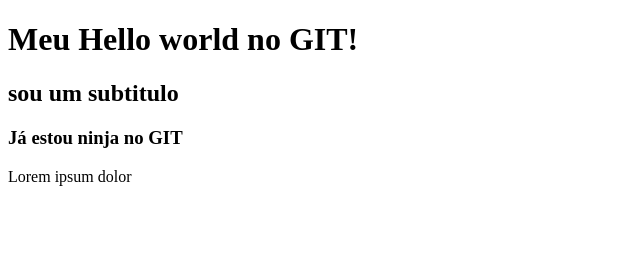
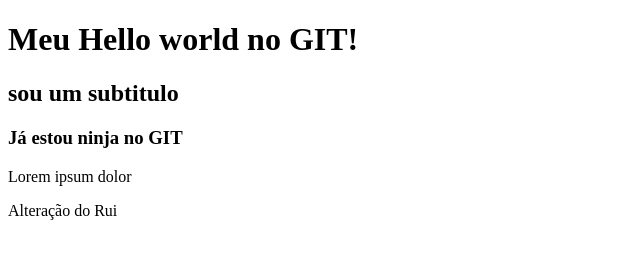
Before and after one commit to ruikomi/teste-dh, a plain HTML site: page index.html in a window 1280 px wide. Shown: the whole page, without its empty margins (0-640 px from the left). Drawn offline with Linux system fonts and the light colour scheme.

Commit message:
Fiz inclusao do segundo paragrafo

```diff
--- a/index.html
+++ b/index.html
@@ -11,5 +11,6 @@
     <h2>sou um subtitulo</h2>
     <h3>Já estou ninja no GIT</h3>
     <p>Lorem ipsum dolor </p>
+    <p>Alteração do Rui</p>
 </body>
 </html>
```
